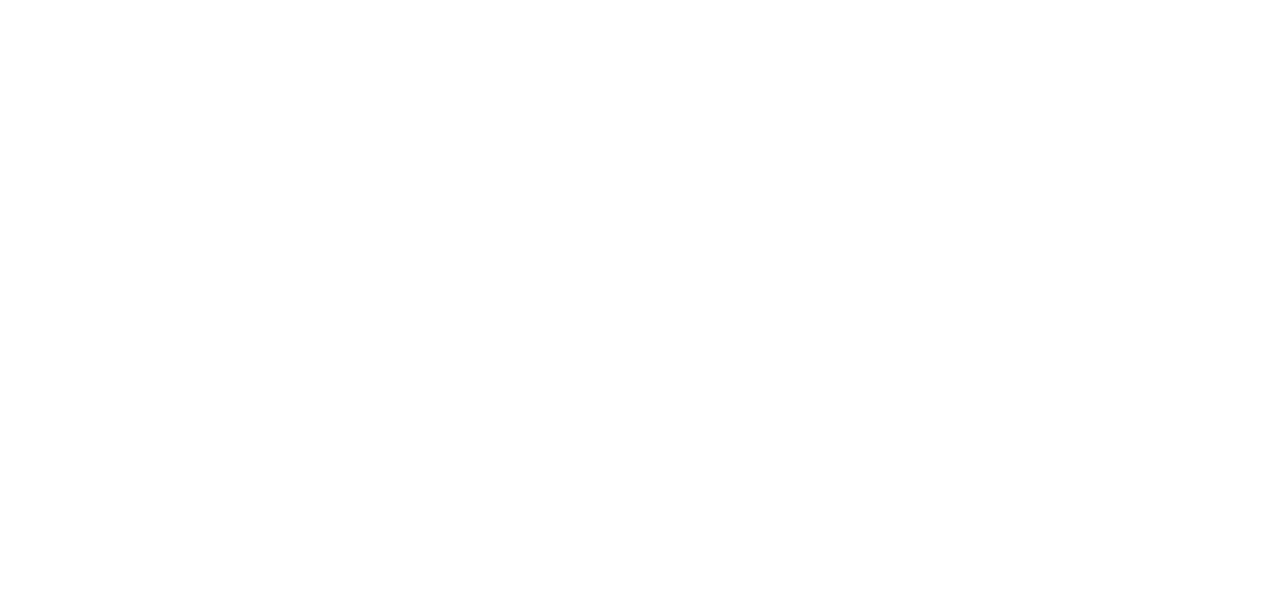
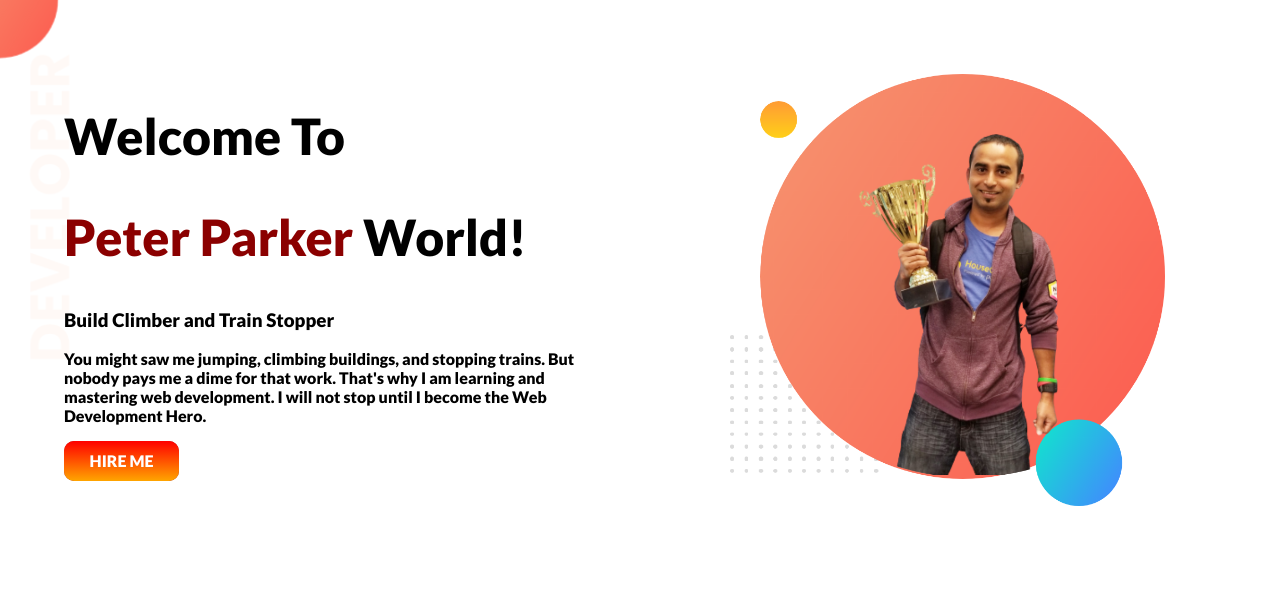
Before and after one commit to JawadBinJalil/programmingheroPORTFOLIO, a plain HTML site: page index.html in a window 1280 px wide. Drawn offline with Linux system fonts and the light colour scheme.

Commit message:
welcome part

```diff
--- a/index.html
+++ b/index.html
@@ -1,13 +1,32 @@
 <!DOCTYPE html>
 <html lang="en">
+
 <head>
     <meta charset="UTF-8">
     <meta http-equiv="X-UA-Compatible" content="IE=edge">
     <meta name="viewport" content="width=device-width, initial-scale=1.0">
     <title>Jawad New Portfolio</title>
+    <link rel="preconnect" href="https://fonts.googleapis.com">
+    <link rel="preconnect" href="https://fonts.gstatic.com" crossorigin>
+    <link href="https://fonts.googleapis.com/css2?family=Lato:wght@900&family=Poppins&display=swap" rel="stylesheet">
     <link rel="stylesheet" href="style.css">
 </head>
+
 <body>
+    <section class="top-banner">
+        <div class="half-width">
+            <h1>Welcome To</h1>
+            <h1> <span class="Peter-Parker"> Peter Parker</span> World!</h1>
+            <h3>Build Climber and Train Stopper</h3>
+            <p id="p">You might saw me jumping, climbing buildings, and stopping trains. But nobody pays me a dime for that work.
+                That's why I am learning and mastering web development. I will not stop until I become the Web Development
+                Hero.</p>
+            <a class="button" target="_blank" href="https://www.linkedin.com/in/jawad-bin-jalil-00048022b/">HIRE ME</a>
+        </div>
+        <div class="half-width">
+            <img class="jhankar" src="images/1jhankar.png" alt="">
+        </div>
+    </section>
+</body>
 
-</body>
 </html>
--- a/style.css
+++ b/style.css
@@ -0,0 +1,29 @@
+body{
+    font-family: 'Lato', sans-serif;
+    margin: 0;
+}h1{
+    font-size: 50px;
+}.Peter-Parker{
+    color:darkred;
+}section{
+    display: flex;
+}.half-width{
+    width: 50%;
+    padding: 5% 5% 5% 5%;
+}.half-width img{
+    width: 85%;
+    padding: 2% 5% 5% 5%;
+}.button{
+    text-decoration: none;
+    font-weight: bold;
+    background-image: linear-gradient(red,orange);
+    color: white;
+    padding: 2% 5% 2% 5%;
+    background-color: brown;
+    border-radius: 10px;
+}#p{
+    padding: 0 0 2% 0;
+}.top-banner{
+    background-image: url(images/top-banner.png);
+    background-repeat: no-repeat;
+}
```
Also changed, not shown: images/1jhankar.png (added), images/dream-bg.png (added), images/exp-bg.png (added), images/jhankar.png (added), images/jhankar2.png (added), images/my-bg.png (added), images/my-bg2.png (added), images/top-banner.png (added), 7 other files.
